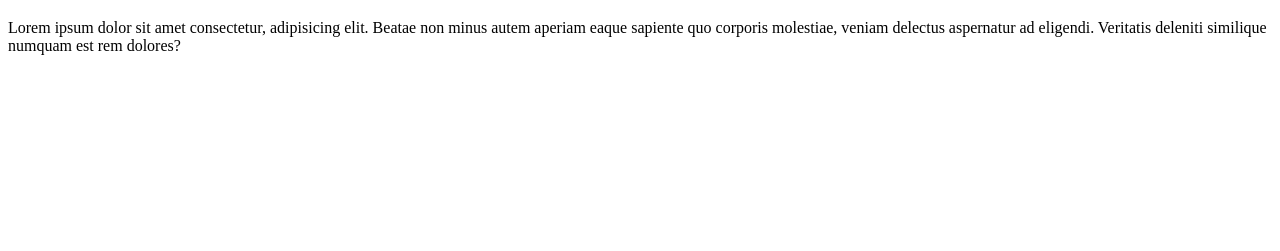
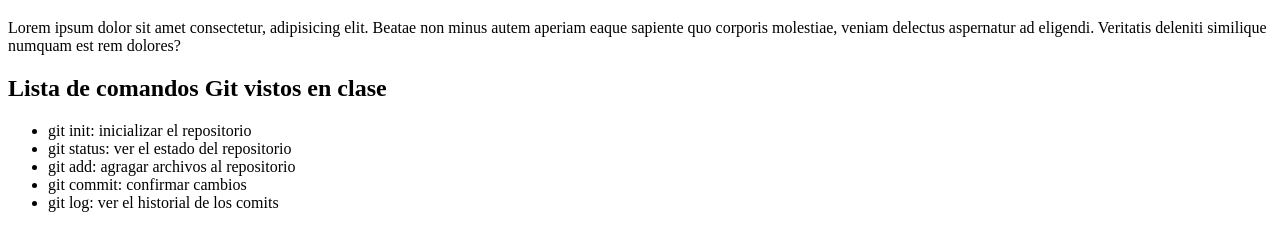
Before and after one commit to JoseReyes10/proyecto-prueba-git, a plain HTML site: page index.html in a window 1280 px wide. Shown: the part 61-312 px from the top of the page. Drawn offline with Linux system fonts and the light colour scheme.

Commit message:
agregue una lista con los comandos de git

```diff
--- a/index.html
+++ b/index.html
@@ -8,5 +8,13 @@
 <body>
     <h1>Practico con git</h1>
     <p>Lorem ipsum dolor sit amet consectetur, adipisicing elit. Beatae non minus autem aperiam eaque sapiente quo corporis molestiae, veniam delectus aspernatur ad eligendi. Veritatis deleniti similique numquam est rem dolores?</p>
+    <h2>Lista de comandos Git vistos en clase</h2>
+    <ul>
+        <li>git init: inicializar el repositorio</li>
+        <li>git status: ver el estado del repositorio</li>
+        <li>git add: agragar archivos al repositorio</li>
+        <li>git commit: confirmar cambios</li>
+        <li>git log: ver el historial de los comits</li>
+    </ul>
 </body>
 </html>
```
